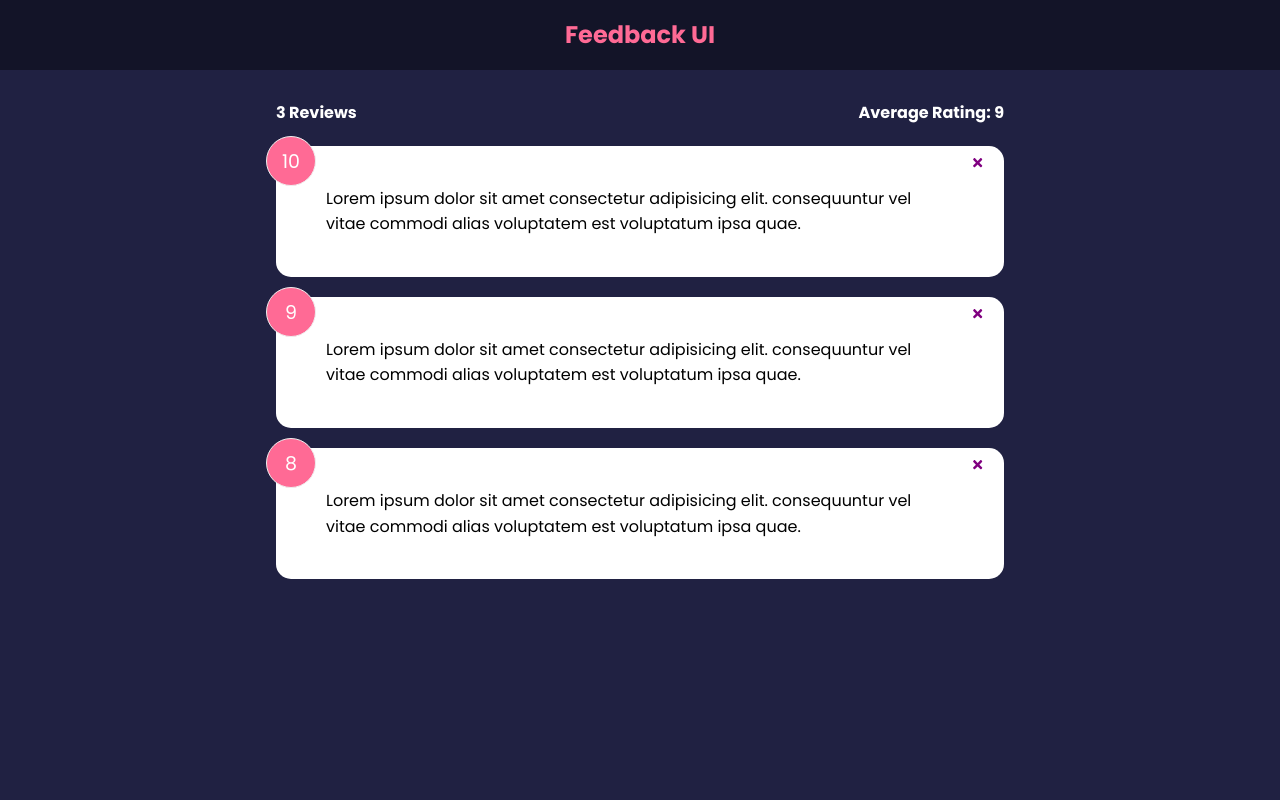
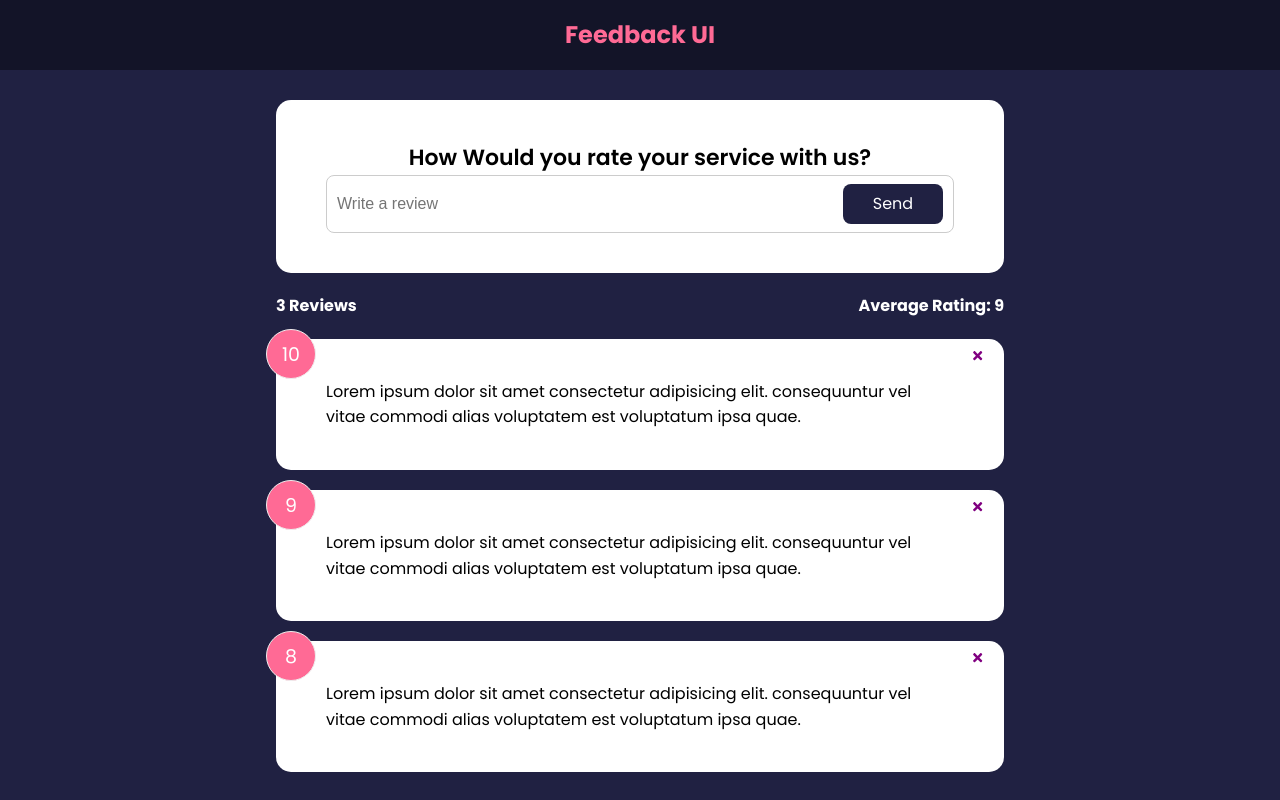
Before and after one commit to jip1984/feedback-app, a React (Create React App) app: page / in a window 1280 px wide. Built offline with nearby package versions, Linux system fonts and the light colour scheme.

Commit message:
sorted the send button

```diff
--- a/src/App.js
+++ b/src/App.js
@@ -3,6 +3,7 @@
 import FeedbackList from './components/FeedbackList.jsx'
 import feedbackData from './data/feedbackData.js'
 import FeedbackStats from './components/FeedbackStats'
+import FeedbackForm from './components/FeedbackForm'
 
 const App = () => {
 
@@ -19,6 +20,7 @@
     <>
       <Header />
       <div className='container'>
+        <FeedbackForm />
         <FeedbackStats feedback={feedback} />
         <FeedbackList feedback={feedback}
           handleDelete={deleteFeedback} />
--- /dev/null
+++ b/src/components/FeedbackForm.js
@@ -0,0 +1,29 @@
+import { useState } from 'react'
+import Card from './shared/Card'
+import Button from './shared/Button'
+
+const FeedbackForm = () => {
+
+  const [text, setText] = useState('')
+
+  const handleTextChange = (e) => {
+    setText(e.target.value)
+  }
+
+
+  return (
+    <Card>
+      <form>
+        <h2>How Would you rate your service with us?</h2>
+        {/*{@todo - rating select component} */}
+        <div className="input-group">
+          <input onChange={handleTextChange} type="text" placeholder="Write a review"
+            value={text}></input>
+          <Button type="submit">Send</Button>
+        </div>
+      </form>
+    </Card>
+  )
+}
+
+export default FeedbackForm
--- /dev/null
+++ b/src/components/shared/Button.jsx
@@ -0,0 +1,26 @@
+import React from 'react'
+import PropTypes from 'prop-types'
+
+const Button = ({ children, version, type, isDisabled }) => {
+  return (
+    <div type={type} disabled={isDisabled} className={`btn btn-${version}`}>
+      {children}
+    </div>
+  )
+}
+
+Button.defaultProps = {
+  version: 'primary',
+  type: 'button',
+  isDisabled: false,
+}
+
+Button.propTypes = {
+  children: PropTypes.node.isRequired,
+  version: PropTypes.string,
+  type: PropTypes.string,
+  isDisabled: PropTypes.bool,
+}
+
+
+export default Button
--- a/src/index.css
+++ b/src/index.css
@@ -146,6 +146,9 @@
 }
 
 .btn {
+  display: flex;
+  justify-content: center;
+  align-items: center;
   color: #fff;
   border: 0;
   border-radius: 8px;
```
